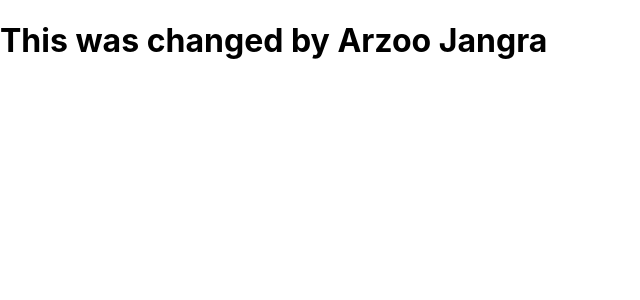
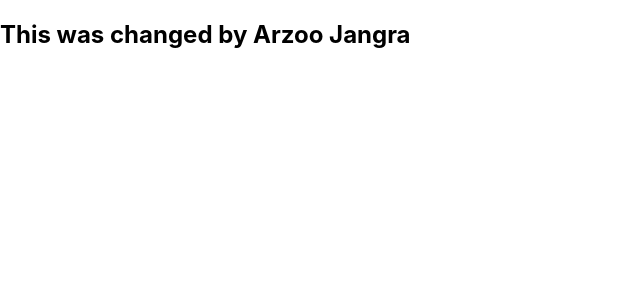
Before and after one commit to ankujpandey/testing, a React (Create React App) app: page / in a window 1280 px wide. Shown: the top 300 px of the page, without its empty margins (0-640 px from the left). Built offline with nearby package versions, Linux system fonts and the light colour scheme.

Commit message:
Update App.js

```diff
--- a/src/App.js
+++ b/src/App.js
@@ -4,7 +4,7 @@ import "./App.css";
 function App() {
   return (
     <>
-      <h1>This was changed by Arzoo Jangra</h1>
+      <h2>This was changed by Arzoo Jangra</h2>
     </>
   );
 }
```
